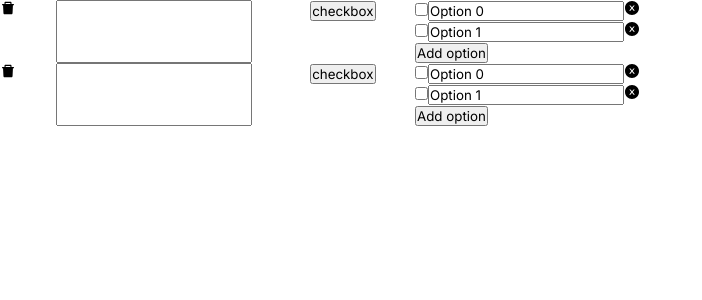
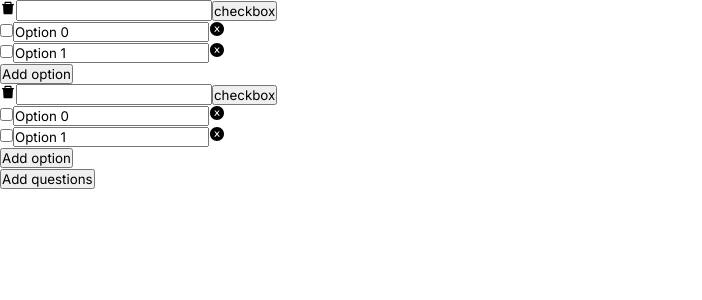
Before and after one commit to aibarrola/SubtleAsianNetwork, a React (Create React App) app: page /form in a window 1280 px wide. Shown: the top 300 px of the page, without its empty margins (0-702 px from the left). Built offline with nearby package versions, Linux system fonts and the light colour scheme.

Commit message:
Added add new question and remove question

```diff
--- a/src/components/pages/formPage/formPage.jsx
+++ b/src/components/pages/formPage/formPage.jsx
@@ -1,15 +1,37 @@
-import React, {useState} from 'react';
+import React, {useState, useEffect} from 'react';
+import { Button } from 'react-bootstrap';
+import {v4 as uuidv4} from 'uuid';
 
 import Question from "./question/Question";
 export default function FormPage(){
-    const [questions, setQuestions] = useState(['checkbox','checkbox'])
+    const [questions, setQuestions] = useState([])
+
+    useEffect(()=>{
+        let newQuestions = [...questions]
+        newQuestions.push(uuidv4())
+        newQuestions.push(uuidv4())
+        setQuestions(newQuestions)
+    }, [])
+
+    function deleteQuestion(index){
+        let newQuestions = [...questions]
+        newQuestions.splice(index)
+        setQuestions(newQuestions)
+    }
+
+    function addQuestion(){
+        let newQuestions = [...questions]
+        newQuestions.push(uuidv4())
+        setQuestions(newQuestions)
+    }
     return(
         <div>
             {
-                questions.map(question =>
-                    <Question question = {question}/>
+                questions.map(id =>
+                    <Question index = {questions.indexOf(id)} onDelete={deleteQuestion}/>
                 )
             }
+            <Button onClick={addQuestion}>Add questions</Button>
         </div>
     )
 }
--- a/src/components/pages/formPage/question/Question.css
+++ b/src/components/pages/formPage/question/Question.css
@@ -2,7 +2,7 @@
     display: flex;
     flex-direction: row;
     justify-content: space-between;
-    width: 50%;
+    width: fit-content
 }
 
 .column-flex-container{
--- a/src/components/pages/formPage/question/Question.jsx
+++ b/src/components/pages/formPage/question/Question.jsx
@@ -8,18 +8,16 @@ import { propTypes } from 'react-bootstrap/esm/Image';
 import { Button } from 'react-bootstrap';
 
 export default function Question(props){
-    const [questionType, setQuestionType] = useState(props.question);
+    const [questionType, setQuestionType] = useState('checkbox');
 
     function changeQuestionType(type){
         setQuestionType(type)
     }
 
     return(
+        <div>
             <div className = "row-flex-container">
-            <div>
-                <AiFillDelete/>
-            </div>
-            <div className="row-flex-container">
+                <AiFillDelete onClick={() => {props.onDelete(props.index)}}/>
                 <input type = "text"/>
                 <DropdownButton id="dropdown-basic-button" title={questionType}>
                         <div className="column-flex-container">
@@ -30,7 +28,8 @@ export default function Question(props){
                         </div>
                 </DropdownButton>
             </div>
-            <div>
+            {/* answers that display differently depends on question type*/}
+            <div className="answers">
                 {
                     (questionType==='checkbox' || questionType==='radio') && <MultipleChoice type={questionType}/>
                 }
```
Lines whose indentation alone changed are shown as unchanged.
